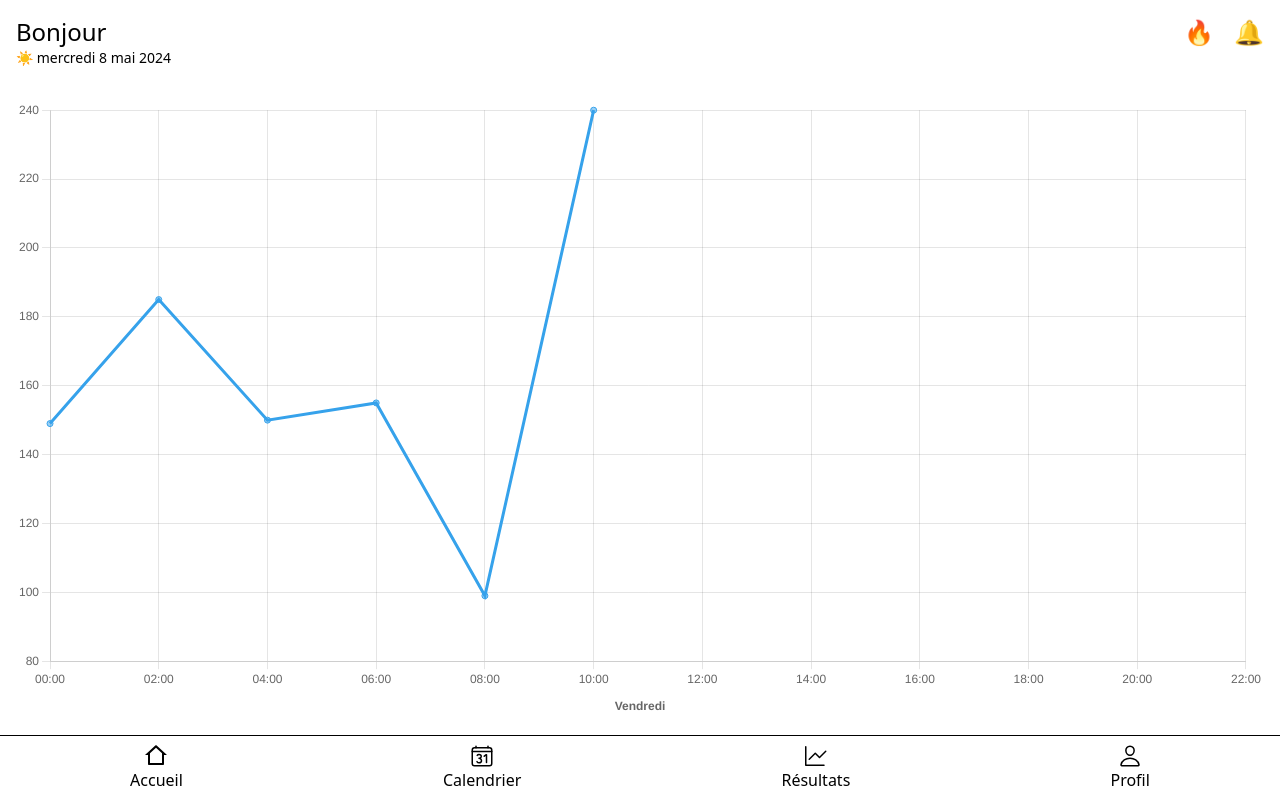
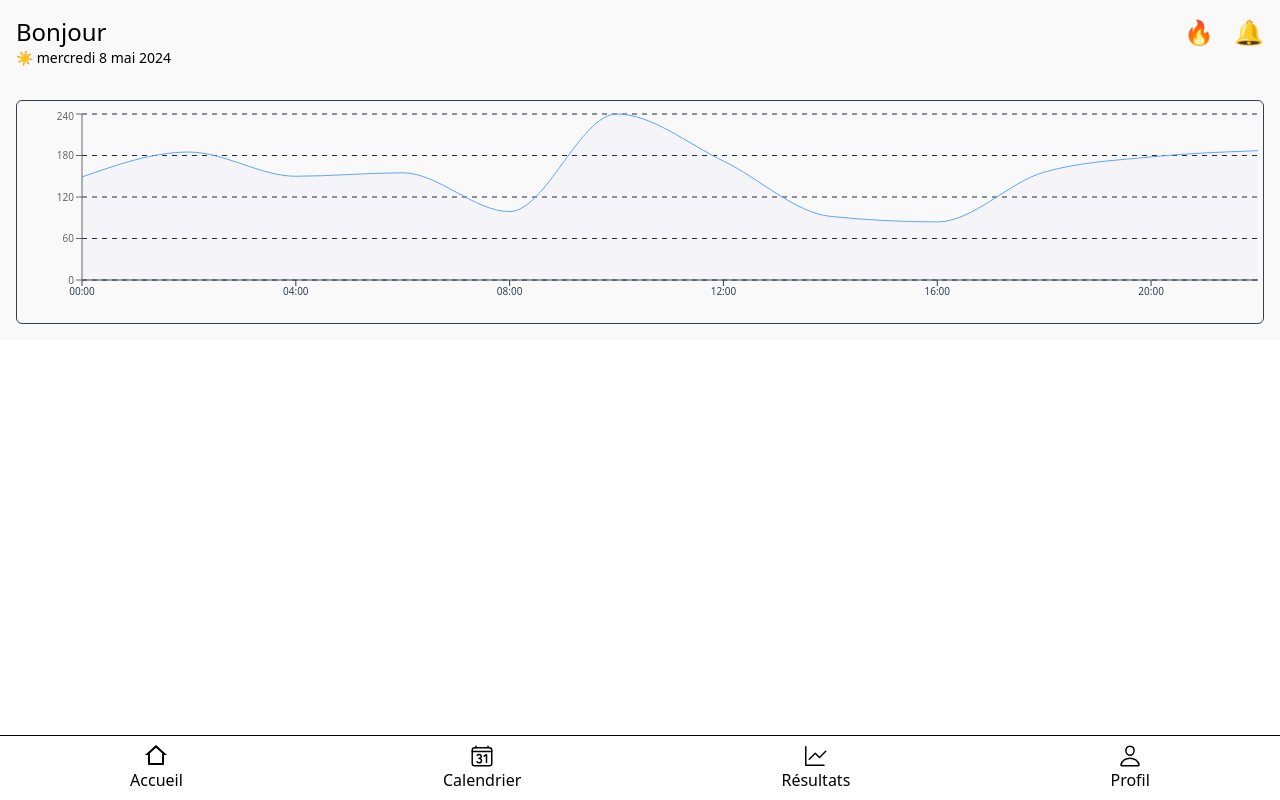
Before and after one commit to Delgorithm/dialog, a React (Vite) app in the folder client/: page / in a window 1280 px wide. Built offline with nearby package versions, Linux system fonts and the light colour scheme.

Commit message:
Feature : New chart from Recharts

```diff
--- a/client/package.json
+++ b/client/package.json
@@ -11,12 +11,11 @@
   },
   "dependencies": {
     "@react-pdf/renderer": "^3.4.4",
-    "chart.js": "^4.4.2",
     "react": "^18.2.0",
-    "react-chartjs-2": "^5.2.0",
     "react-dom": "^18.2.0",
     "react-icons": "^5.2.1",
-    "react-router-dom": "^6.23.0"
+    "react-router-dom": "^6.23.0",
+    "recharts": "^2.12.7"
   },
   "devDependencies": {
     "@types/react": "^18.2.66",
--- a/client/src/App.jsx
+++ b/client/src/App.jsx
@@ -5,11 +5,11 @@ import Header from "./components/Header";
 
 function App() {
 	return (
-		<>
+		<section className="bg-[#f9f9f9]">
 			<Navbar />
 			<Header />
 			<Outlet />
-		</>
+		</section>
 	);
 }
 
--- a/client/src/components/LineGraphHeader.jsx
+++ /dev/null
@@ -1,50 +0,0 @@
-import { Chart as ChartJS, Legend, plugins } from "chart.js/auto";
-import { Line } from "react-chartjs-2";
-
-export const options = {
-	responsive: true,
-	plugins: {
-		legend: {
-			display: false,
-		},
-		title: {
-			display: true,
-			position: "bottom",
-			text: "Vendredi",
-		},
-	},
-};
-
-const labels = [
-	"00:00",
-	"02:00",
-	"04:00",
-	"06:00",
-	"08:00",
-	"10:00",
-	"12:00",
-	"14:00",
-	"16:00",
-	"18:00",
-	"20:00",
-	"22:00",
-];
-
-export const data = {
-	labels,
-	datasets: [
-		{
-			data: [149, 185, 150, 155, 99, 240],
-		},
-	],
-};
-
-function LineGraphHeader() {
-	return (
-		<section className="p-4">
-			<Line options={options} data={data} />
-		</section>
-	);
-}
-
-export default LineGraphHeader;
--- /dev/null
+++ b/client/src/components/LineRecharts.jsx
@@ -0,0 +1,95 @@
+import {
+	Area,
+	AreaChart,
+	CartesianGrid,
+	ResponsiveContainer,
+	Tooltip,
+	XAxis,
+	YAxis,
+} from "recharts";
+
+const data = [
+	{ date: "00:00", amount: 149 },
+	{ date: "02:00", amount: 185 },
+	{ date: "04:00", amount: 150 },
+	{ date: "06:00", amount: 155 },
+	{ date: "08:00", amount: 99 },
+	{ date: "10:00", amount: 240 },
+	{ date: "12:00", amount: 172 },
+	{ date: "14:00", amount: 92 },
+	{ date: "16:00", amount: 84 },
+	{ date: "18:00", amount: 156 },
+	{ date: "20:00", amount: 178 },
+	{ date: "22:00", amount: 187 },
+];
+
+function LineRecharts() {
+	return (
+		<section className="w-full h-56 border border-slate-700 rounded-md py-2">
+			<ResponsiveContainer width="100%" height="100%">
+				<AreaChart data={data}>
+					<CartesianGrid
+						strokeDasharray="5 5"
+						vertical={false}
+						stroke="#1e293b"
+					/>
+
+					<Area
+						dataKey="amount"
+						type="monotone"
+						fill={`url(#cyan-gradient)`}
+						stroke="#60a5fa"
+					/>
+
+					<XAxis dataKey="date" fontSize={10} stroke="#334155" interval={1} />
+					<YAxis dataKey="amount" fontSize={10} />
+
+					<Tooltip
+						cursor={{
+							fill: "#8b5cf6",
+							radius: 4,
+							stroke: "#06b6d4",
+						}}
+						content={({ active, payload }) => {
+							if (!active || !payload || payload.length === 0) {
+								return null;
+							}
+
+							return (
+								<div className="rounded-lg border bg-blue-500 border-blue-400 p-2 shadow-sm">
+									<div className="grid grid-cols-2 gap-2">
+										<div className="flex flex-col">
+											<span className="text-xs uppercase text-neutral-300">
+												DATE
+											</span>
+											<span className="font-bold text-sm uppercase text-neutral-200">
+												{payload[0].payload.date}
+											</span>
+										</div>
+										<div className="flex flex-col">
+											<span className="text-xs uppercase text-neutral-300">
+												Taux
+											</span>
+											<span className="font-bold text-sm uppercase text-neutral-200">
+												{payload[0].payload.amount} mg/dL
+											</span>
+										</div>
+									</div>
+								</div>
+							);
+						}}
+					/>
+
+					<defs>
+						<linearGradient id="cyan-gradient" x1="0" y1="0" x2="0" y2="0">
+							<stop offset="0%" stopColor="#60a5fa" stopOpacity={0.4} />
+							<stop offset="75%" stopColor="#8b5cf6" stopOpacity={0.05} />
+						</linearGradient>
+					</defs>
+				</AreaChart>
+			</ResponsiveContainer>
+		</section>
+	);
+}
+
+export default LineRecharts;
--- a/client/src/pages/Home.jsx
+++ b/client/src/pages/Home.jsx
@@ -1,9 +1,11 @@
-import LineGraphHeader from "../components/LineGraphHeader";
+import LineRecharts from "../components/LineRecharts";
 
 function Home() {
 	return (
 		<>
-			<LineGraphHeader />
+			<section className="p-4">
+				<LineRecharts />
+			</section>
 		</>
 	);
 }
```
Also changed, not shown: 1 other file (tests, documents, lock files or other folders).
